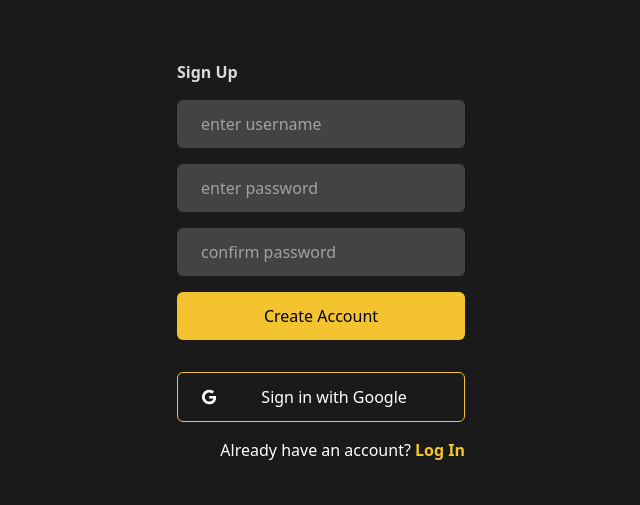
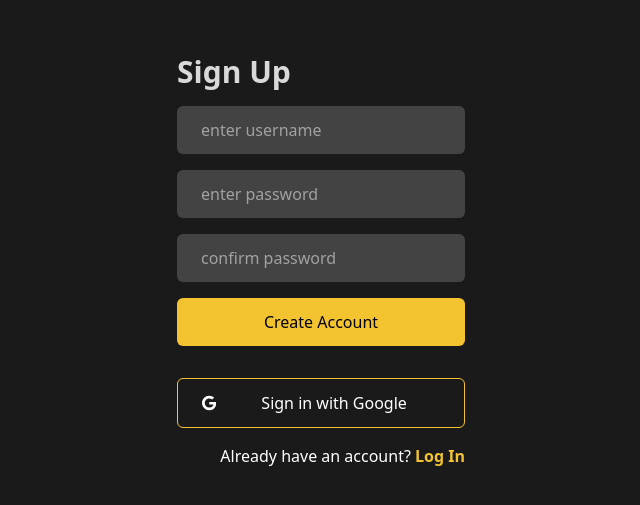
Before and after one commit to rupakyeware/Goat-Prep-Frontend, a React (Vite) app: page /register in a window 1280 px wide. Shown: the part 139-644 px from the top of the page, without its empty margins (319-959 px from the left). Built offline with nearby package versions, Linux system fonts and the light colour scheme; no server answers.

Commit message:
Changed heading size

```diff
--- a/src/pages/Login.jsx
+++ b/src/pages/Login.jsx
@@ -26,7 +26,7 @@ export default function Login() {
     return (
         <div className="min-h-screen w-full flex items-center justify-center font-h2">
             <form onSubmit={handleSubmit} className="p-4 rounded-md w-80 space-y-4">
-                <h1 className="text-md text-left text-normal font-bold">Sign In</h1>
+                <p className="text-3xl text-md text-left text-normal font-bold">Sign In</p>
 
                 <input type="text"
                     placeholder="enter username"
@@ -38,7 +38,7 @@ export default function Login() {
                     placeholder="enter password"
                     className="w-full px-6 py-3 bg-gray rounded-md"
                     onChange={(e) => setPassword(e.target.value)}
-                    required
+                    requireds
                 />
                 {error && <p className="text-red-400 text-sm">{error}</p>}
                 <button type="submit" className="w-full bg-primary text-black py-3 px-6 rounded-md font-">Login</button>
--- a/src/pages/Register.jsx
+++ b/src/pages/Register.jsx
@@ -27,7 +27,7 @@ export default function Register() {
     return (
         <div className="min-h-screen w-full flex items-center justify-center font-h2">
             <form onSubmit={handleSubmit} className="p-4 rounded-md w-80 space-y-4">
-                <h1 className="text-md text-left text-normal font-bold">Sign Up</h1>
+                <p className=" text-3xl text-md text-left text-normal font-bold">Sign Up</p>
                 <input type="text"
                     placeholder="enter username"
                     className="w-full px-6 py-3 bg-gray rounded-md"
```
